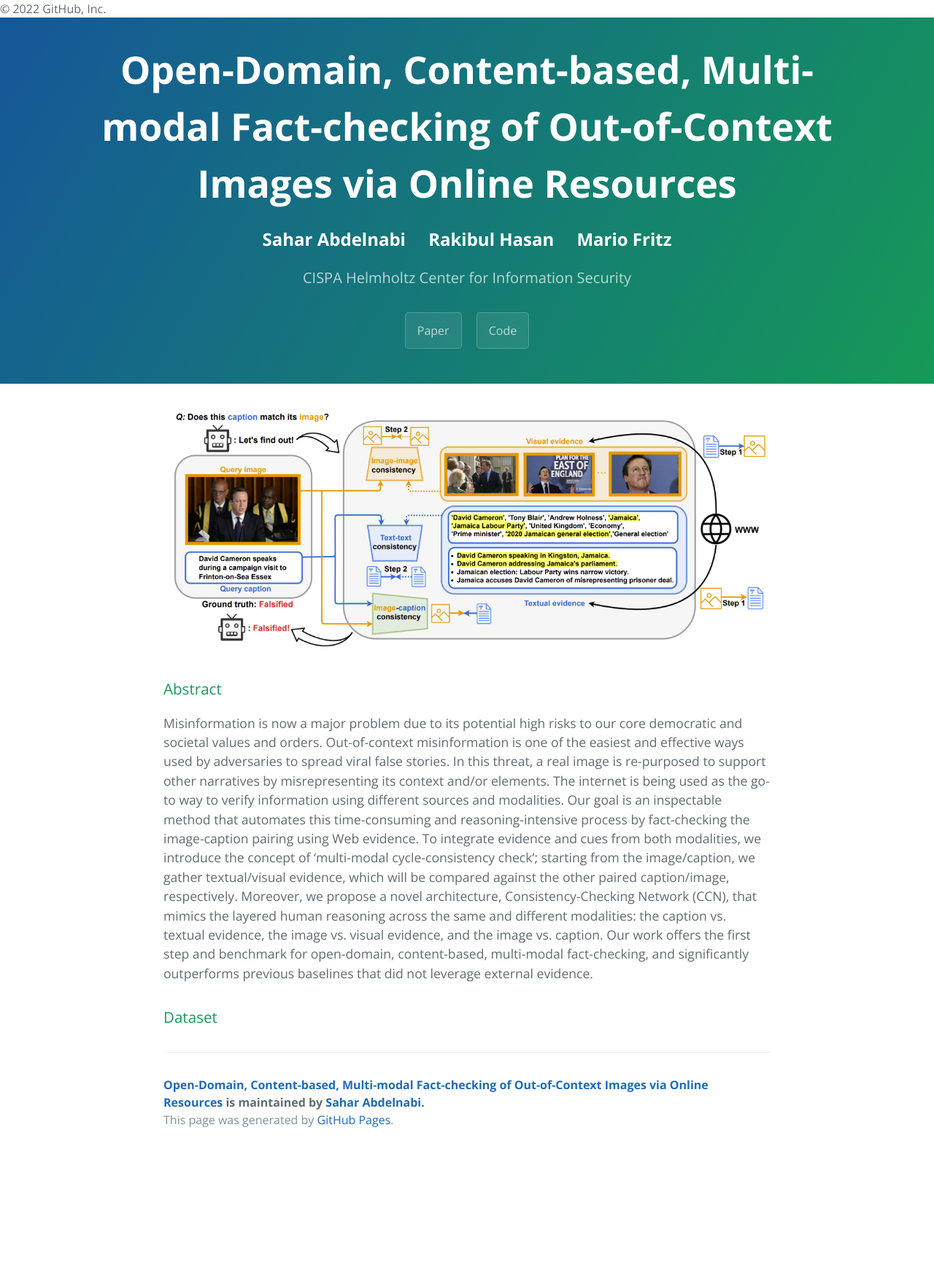
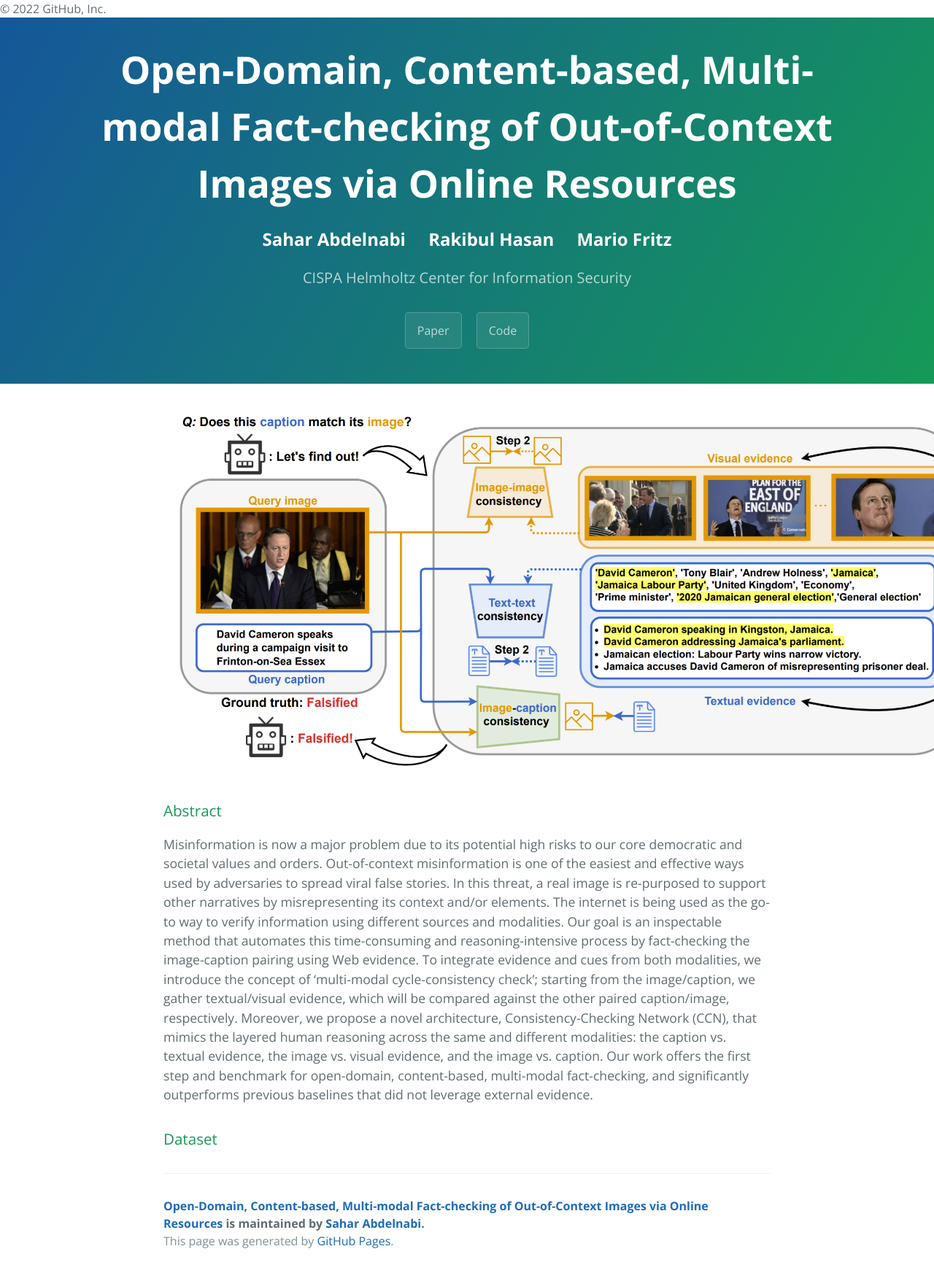
Before and after one commit to S-Abdelnabi/OoC-multi-modal-fc, a Jekyll site: the page built from index.md, in a window 1280 px wide. Shown: the whole page at 73% size. Built offline with Jekyll 4.4.1, drawn with Linux system fonts in a browser that asks for light colours; our own code applies the rules of GitHub Pages for plain Markdown files; before the commit the page ends 1579 px from its top, so only the background shows below that.

Commit message:
Update index.md

```diff
--- a/index.md
+++ b/index.md
@@ -1,5 +1,5 @@
 {:refdef: style="text-align: center;"}
-![teaser](teaser.PNG){:width="100%"}
+![teaser](teaser.PNG){:width="150%"}
 {: refdef}
 
 ### Abstract
```
